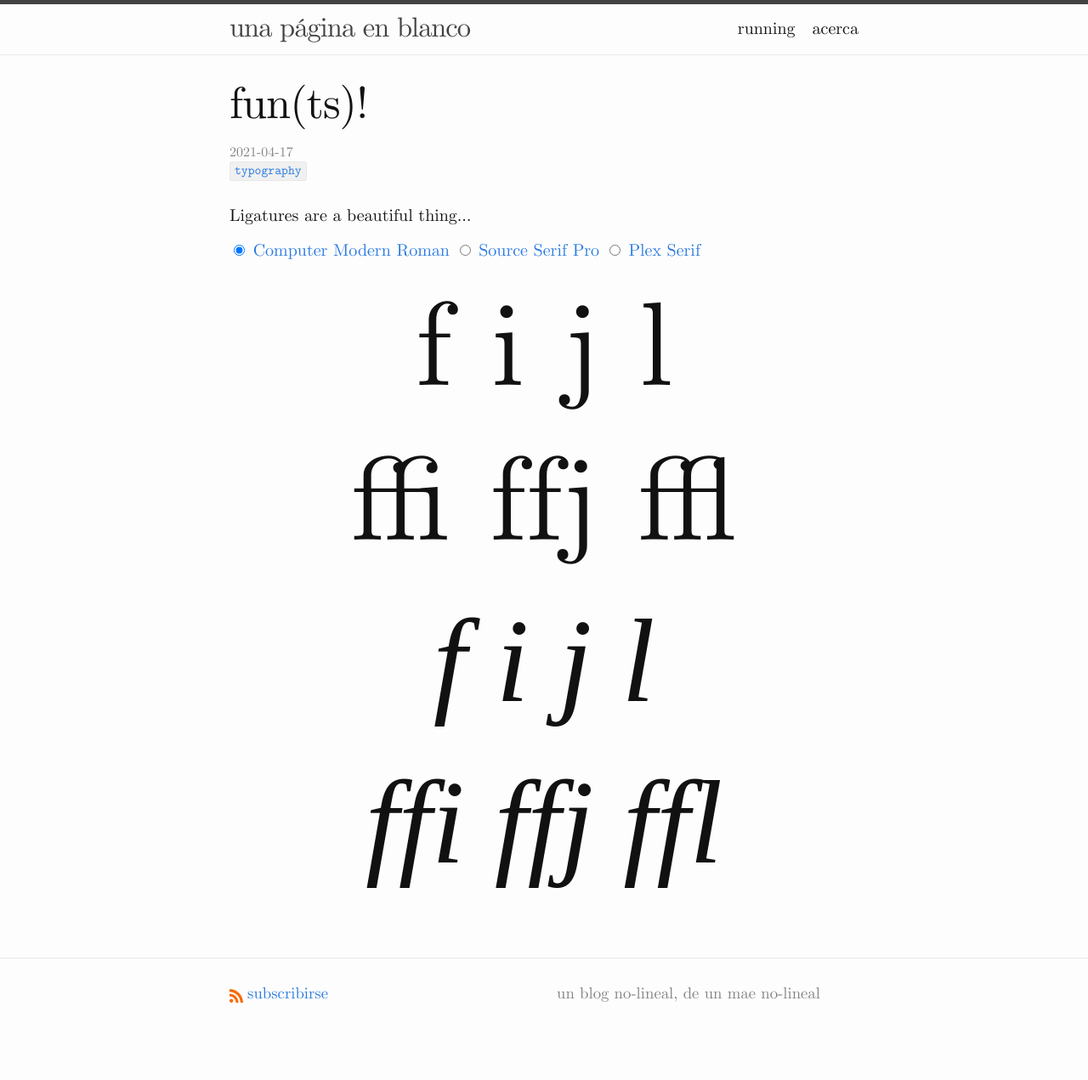
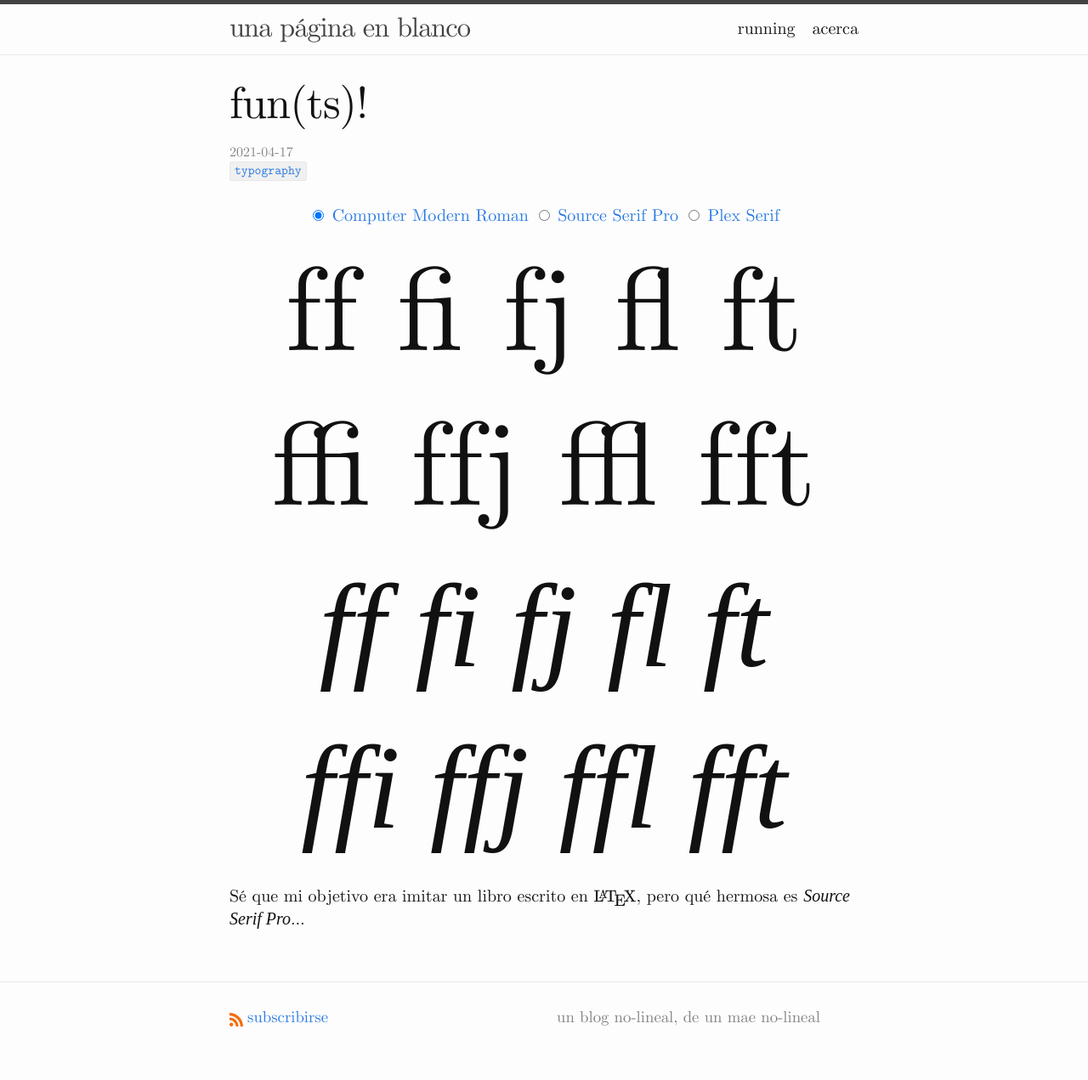
Before and after one commit to eguevaralopez/eguevaralopez.github.io, a Jekyll site: the page built from _posts/2021-04-16-funts.markdown, in a window 1280 px wide. Shown: the whole page at 85% size. Built offline with Jekyll 4.4.1, drawn with Linux system fonts in a browser that asks for light colours; some web fonts are replaced; before the commit the page ends 1243 px from its top, so only the background shows below that.

Commit message:
post: funts

```diff
--- a/_posts/2021-04-16-funts.markdown
+++ b/_posts/2021-04-16-funts.markdown
@@ -6,7 +6,10 @@ categories:  post
 tags: [typography]
 ---
 <style>
-p.font {
+p.centrar {
+  text-align: center;
+}
+p.fuente {
   font-size: 140px;
   text-align: center;
  }
@@ -21,20 +24,23 @@ body.plexs {
   font-family: 'Plex Serif';
 }
 </style>
-Ligatures are a beautiful thing…
-
+<p class="centrar">
 <input type="radio" name="fontSelect" value="cmrom" id="cmrom" oninput="document.body.classList.toggle('sspro', false); document.body.classList.toggle('plexs', false); document.body.classList.toggle('chart', false);" checked>
   <label for="lmroman"><a href="https://www.checkmyworking.com/cm-web-fonts/">Computer Modern Roman</a></label>
 <input type="radio" name="fontSelect" value="sspro" id="sspro" oninput="document.body.classList.toggle('plexs', false); document.body.classList.toggle('chart', false); document.body.classList.toggle('sspro', true);" >
   <label for="sspro"><a href="https://github.com/adobe-fonts/source-serif">Source Serif Pro</a></label>
 <input type="radio" name="fontSelect" value="plexs" id="plexs" oninput="document.body.classList.toggle('sspro', false); document.body.classList.toggle('chart', false); document.body.classList.toggle('plexs', true);" >
   <label for="plexs"><a href="https://github.com/IBM/plex">Plex Serif</a></label>
-<p class="font">
-f i j l <br>
+</p>
 
-ffi ffj ffl<br>
+<p class="fuente">
+ff fi fj fl ft<br>
 
-<em>f i j l</em><br>
+ffi ffj ffl fft<br>
 
-<em>ffi ffj ffl</em>
+<em>ff fi fj fl ft</em><br>
+
+<em>ffi ffj ffl fft</em><br>
 </p>
+
+Sé que mi objetivo era imitar un libro escrito en $$\mathrm{\LaTeX}$$, pero qué hermosa es *Source Serif Pro*…
--- a/_sass/minima/custom-styles.scss
+++ b/_sass/minima/custom-styles.scss
@@ -59,43 +59,38 @@ a {
   }
 }
 
-/*****************
- * Running stats *
- *****************/
-span.run_display {
-  font-size: 40px;
-  font-weight: bold;
+/*********
+ * Lists *
+ *********/
+
+ul, ol {
+  margin-left: 0em;
 }
 
-span.run_number {
-  font-size: 32px;
-  font-weight: bold;
+/***************
+ * Blockquotes *
+ ***************/
+/*
+ blockquote:before {
+  margin-left: -1em;
+  content: open-quote;
 }
 
-span.run_unit {
-  font-size: 24px;
-  font-weight: bold;
+ blockquote:after {
+  margin-right: -1em;
+  content: close-quote;
 }
 
-table.run_display {
-//  border-collapse: collapse;
-  width: auto;
-  border: none;
+blockquote p {
+  display: inline;
 }
-
-td.run_display, th.run_display {
-  border: none;
-  text-align: center;
+*/
+blockquote {
+//  color: $text-color;
+  margin-left: -1em;
+  margin-right: -1em;
+  padding-left: 1em;
+  padding-right: 1em;
+  border-left: -4px solid $border-color-01;
+  border-right: -4px solid $border-color-01;
 }
-
-table.run {
-//  border-collapse: collapse;
-  width: auto;
-  border: none;
-}
-
-td.run, th.run {
-  border: none;
-  text-align: center;
-  vertical-align: top;
-}
```
Also changed, not shown: _posts/2016-03-21-review-classical-mechanics-susskind.markdown (+6 -6 lines), running.md (+43 -0 lines).
